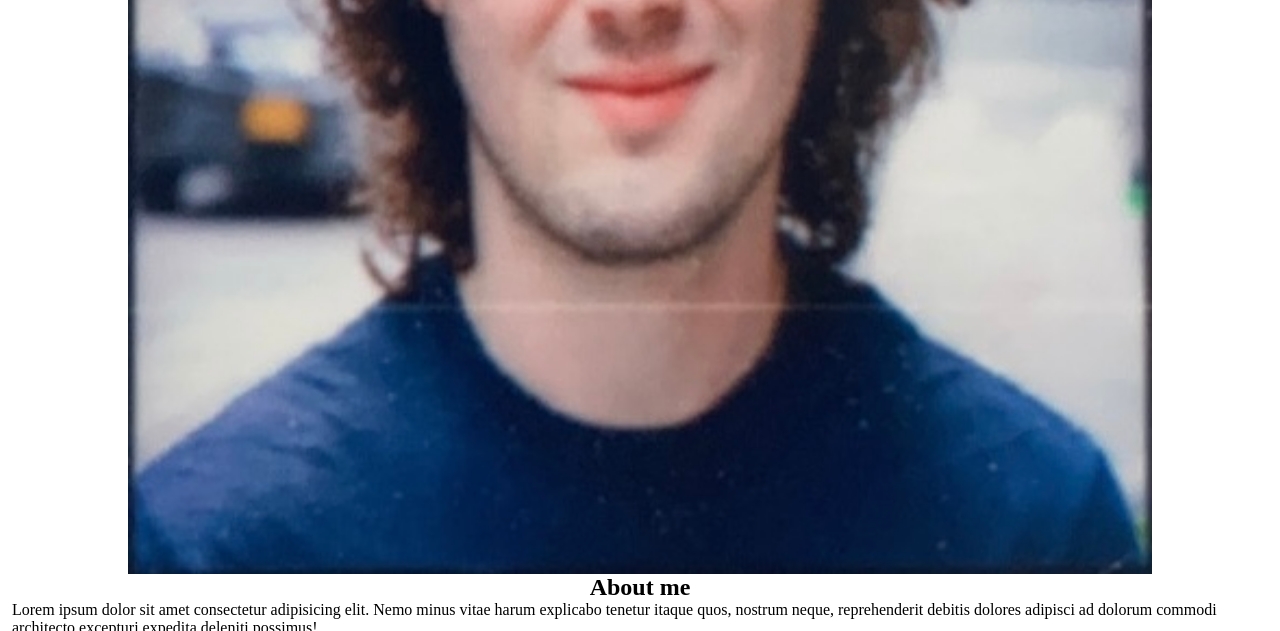
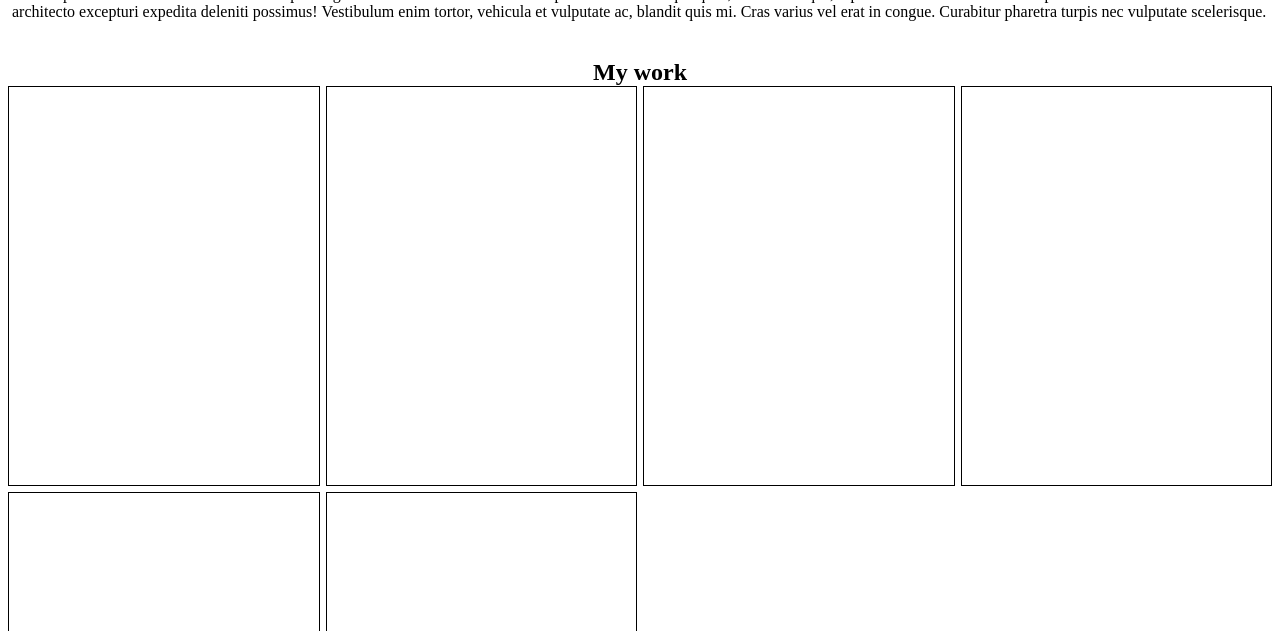
Before and after one commit to mike-344/homepage, a website built with webpack: page src/index.html in a window 1280 px wide. Shown: the part 679-1310 px from the top of the page. Built offline with nearby package versions, Linux system fonts and the light colour scheme.

Commit message:
Fix: change selector for headshot

```diff
--- a/src/css/style.css
+++ b/src/css/style.css
@@ -20,8 +20,10 @@ header{
 
 }
 
-img{
+.headshot{
     width: 80vw;
+    max-width: 500px;
+
 }
 .about-me{
   display: flex;
@@ -54,6 +56,7 @@ main{
 main{
     display: flex;
     flex-direction: column;
+    padding-bottom: 20%;
 }
 main h2{
     align-self: center;
@@ -62,7 +65,8 @@ main h2{
     width: 100vw;
 }
 .contact-info{
-    padding:12px;
+    padding:16px;
+    gap: 8px;
     padding-bottom: 13%;
     background-color:#407088;
     display: flex;
--- a/src/index.html
+++ b/src/index.html
@@ -16,7 +16,10 @@
                <p>Lorem ipsum dolor sit amet consectetur adipisicing elit.
                  Nemo minus vitae harum explicabo tenetur itaque quos, nostrum
                   neque, reprehenderit debitis dolores adipisci ad dolorum commodi
-                   architecto excepturi expedita deleniti possimus!</p>
+                   architecto excepturi expedita deleniti possimus!
+                   Vestibulum enim tortor, vehicula et vulputate ac, blandit quis mi.
+                    Cras varius vel erat in congue. Curabitur pharetra turpis nec vulputate scelerisque.
+                  </p>
                    <div class="icon-wrapper">
                        <a href="https://github.com/mike-344" target="_blank" rel="noopener noreferrer"><img src="" alt="Github icon" class="github-icon"></a>
                        <a href="https://www.linkedin.com/in/mike-sullivan-0214b2126/" target="_blank" rel="noopener noreferrer"><img src="" alt="Linkedin icon" class="linkedin-icon"></a>
```
